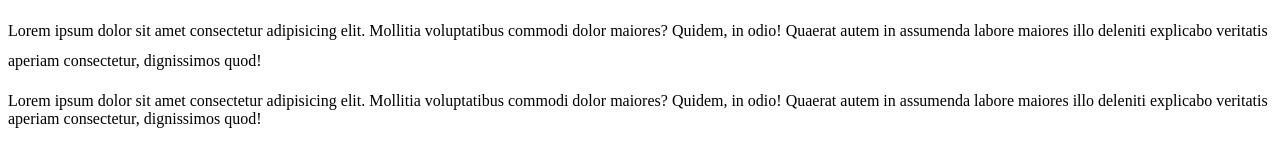
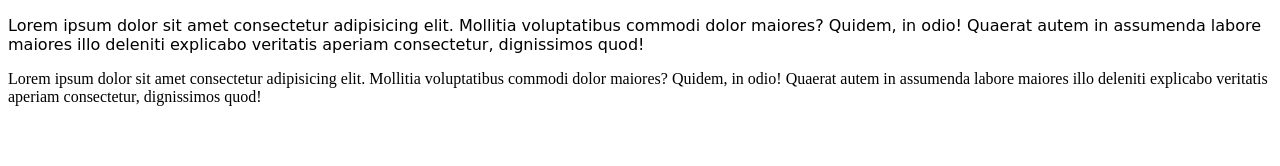
Before and after one commit to shreema01/CSS-3, a plain HTML site: page index.html in a window 1280 px wide. Drawn offline with Linux system fonts and the light colour scheme.

Commit message:
modification

```diff
--- a/index.html
+++ b/index.html
@@ -2,6 +2,13 @@
 <html lang="en">
 <head>
     <title>Level-3(CSS)</title>
+    <!-- icon using fonts -->
+    <!-- <link rel="preconnect" href="https://fonts.googleapis.com">
+    <link rel="preconnect" href="https://fonts.gstatic.com" crossorigin>-->
+
+    <!-- font-family -->
+    <!-- <link href="https://fonts.googleapis.com/css2?family=Dancing+Script:wght@400..700&display=swap" rel="stylesheet">
+    <link rel="stylesheet" href="https://cdnjs.cloudflare.com/ajax/libs/font-awesome/6.7.2/css/all.min.css" integrity="sha512-Evv84Mr4kqVGRNSgIGL/F/aIDqQb7xQ2vcrdIwxfjThSH8CSR7PBEakCr51Ck+w+/U6swU2Im1vVX0SVk9ABhg==" crossorigin="anonymous" referrerpolicy="no-referrer" /> -->
     <style>
         /* #box1{
             height: 100px;
@@ -21,7 +28,10 @@
          } */
 
          .first{
-            line-height:30px;
+            /* line-height:30px;
+            font-size:12px;
+            font-weight:900 ; */
+            font-family: "Dancing Script", cursive;
          }
     </style>
 
@@ -34,6 +44,7 @@
     <a  class="text"href="#">this is a link</a> -->
     <div>
         <p class="first">Lorem ipsum dolor sit amet consectetur adipisicing elit. Mollitia voluptatibus commodi dolor maiores? Quidem, in odio! Quaerat autem in assumenda labore maiores illo deleniti explicabo veritatis aperiam consectetur, dignissimos quod!</p>
+        <i class="fa-solid fa-arrow-right"></i>
 
         <p>Lorem ipsum dolor sit amet consectetur adipisicing elit. Mollitia voluptatibus commodi dolor maiores? Quidem, in odio! Quaerat autem in assumenda labore maiores illo deleniti explicabo veritatis aperiam consectetur, dignissimos quod!</p>
     </div>
```
